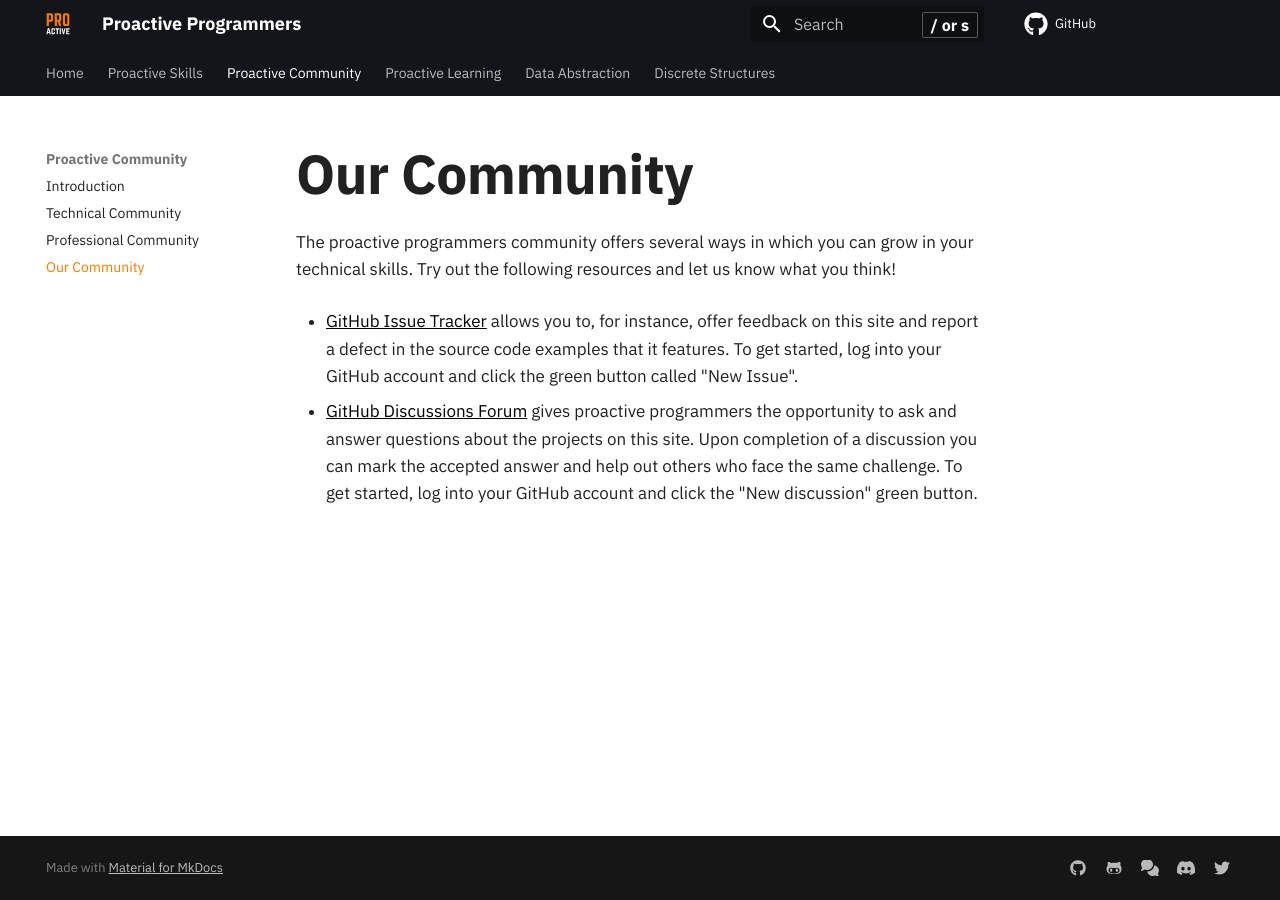
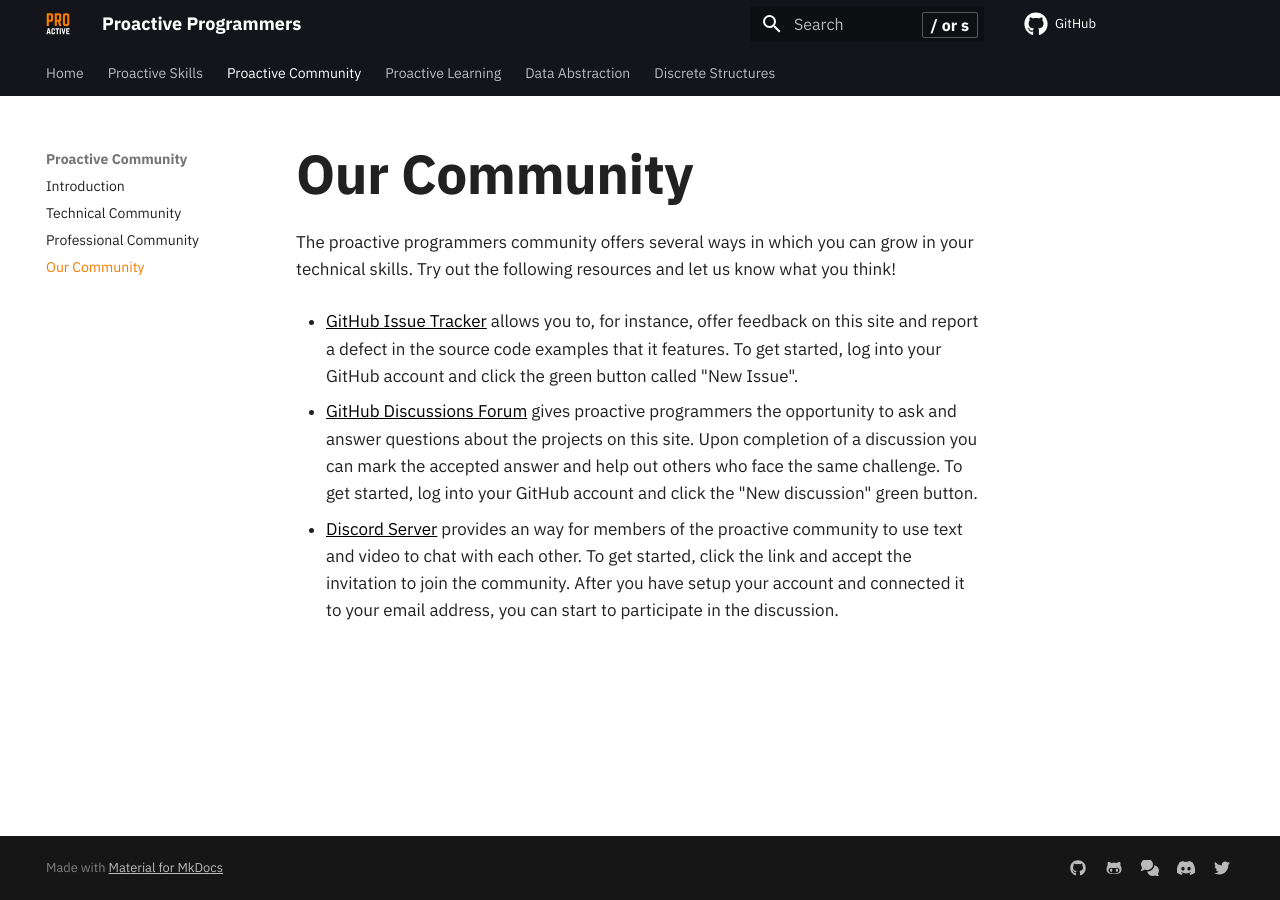
Before and after one commit to ProactiveProgrammers/www.proactiveprogrammers.com, an MkDocs documentation site: the page built from docs/proactive-community/community-connections.md, in a window 1280 px wide. Built offline with MkDocs 1.6.1 and Material for MkDocs 9.7.7, drawn with Linux system fonts in a browser that asks for light colours; comment, search, counter and statistics services are not loaded.

Commit message:
feat: Add a reference to Discord server in community-connections.md.

```diff
--- a/docs/proactive-community/community-connections.md
+++ b/docs/proactive-community/community-connections.md
@@ -17,3 +17,9 @@ think!
   accepted answer and help out others who face the same challenge. To get
   started, log into your GitHub account and click the "New discussion" green
   button.
+
+- [Discord Server](https://discord.gg/kjah8MFYbR) provides an way for members of
+  the proactive community to use text and video to chat with each other. To get
+  started, click the link and accept the invitation to join the community. After
+  you have setup your account and connected it to your email address, you can
+  start to participate in the discussion.
```
